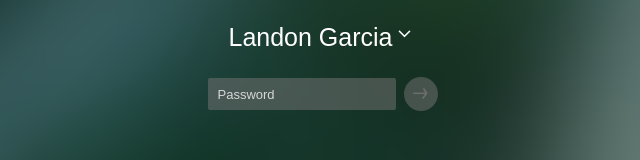
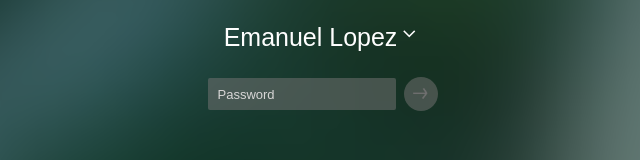
Before and after one commit to ixl-math/login, a plain HTML site: page index.html in a window 1280 px wide. Shown: the part 338-498 px from the top of the page, 420-1060 px from the left. Drawn offline with nearby package versions, Linux system fonts and the light colour scheme.

Commit message:
Update index.html

```diff
--- a/index.html
+++ b/index.html
@@ -15,7 +15,7 @@
         <img class="pfp" src="https://upload.wikimedia.org/wikipedia/commons/thumb/2/2c/Default_pfp.svg/2048px-Default_pfp.svg.png" alt="">
     </div>
     <div class="info">
-        <p class="name">Landon Garcia<span class="material-symbols-outlined">expand_more</span></p>
+        <p class="name">Emanuel Lopez<span class="material-symbols-outlined">expand_more</span></p>
         <input required id="name" placeholder="Password" type="password"><input type="submit">
     </div>`
     <div class="footer">
```
